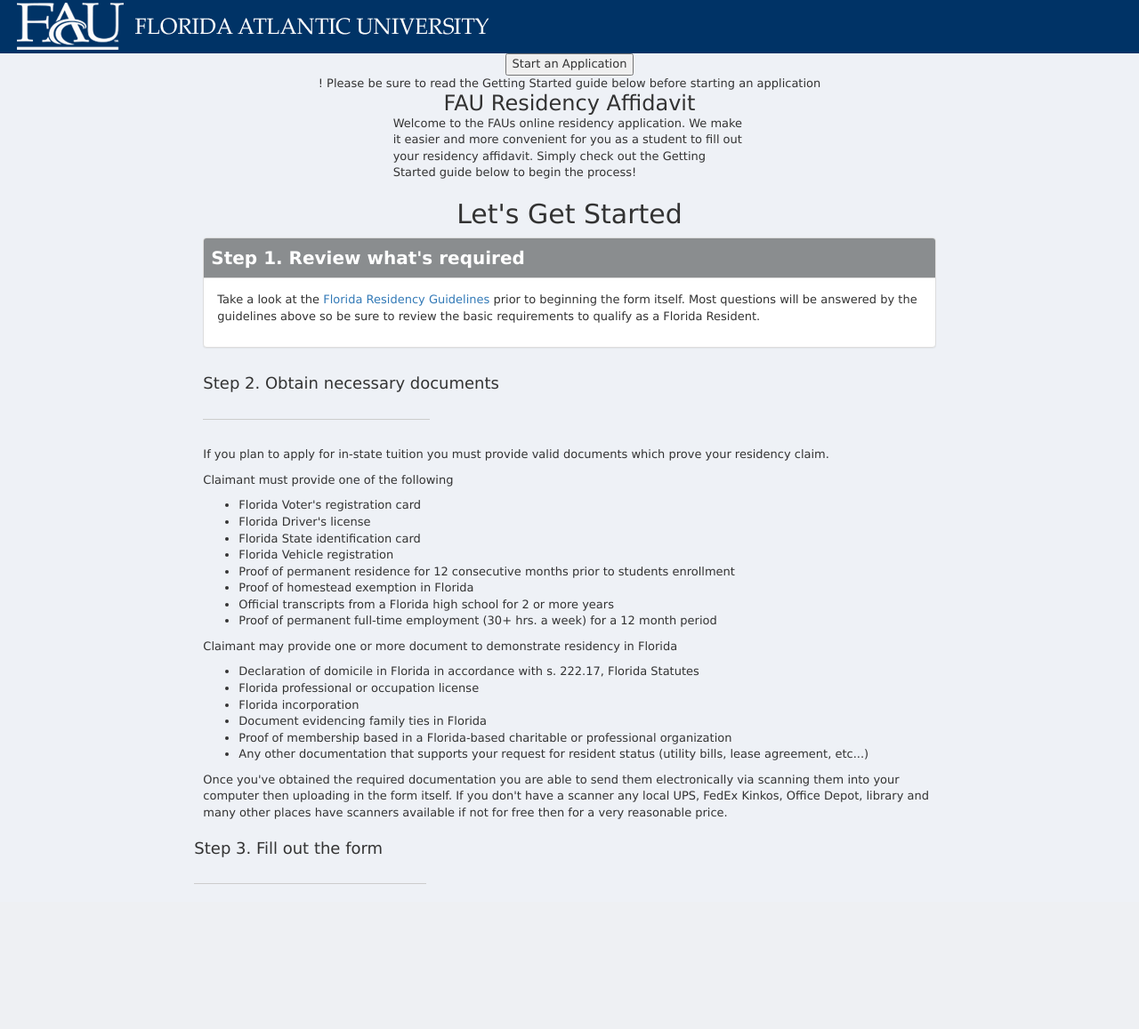
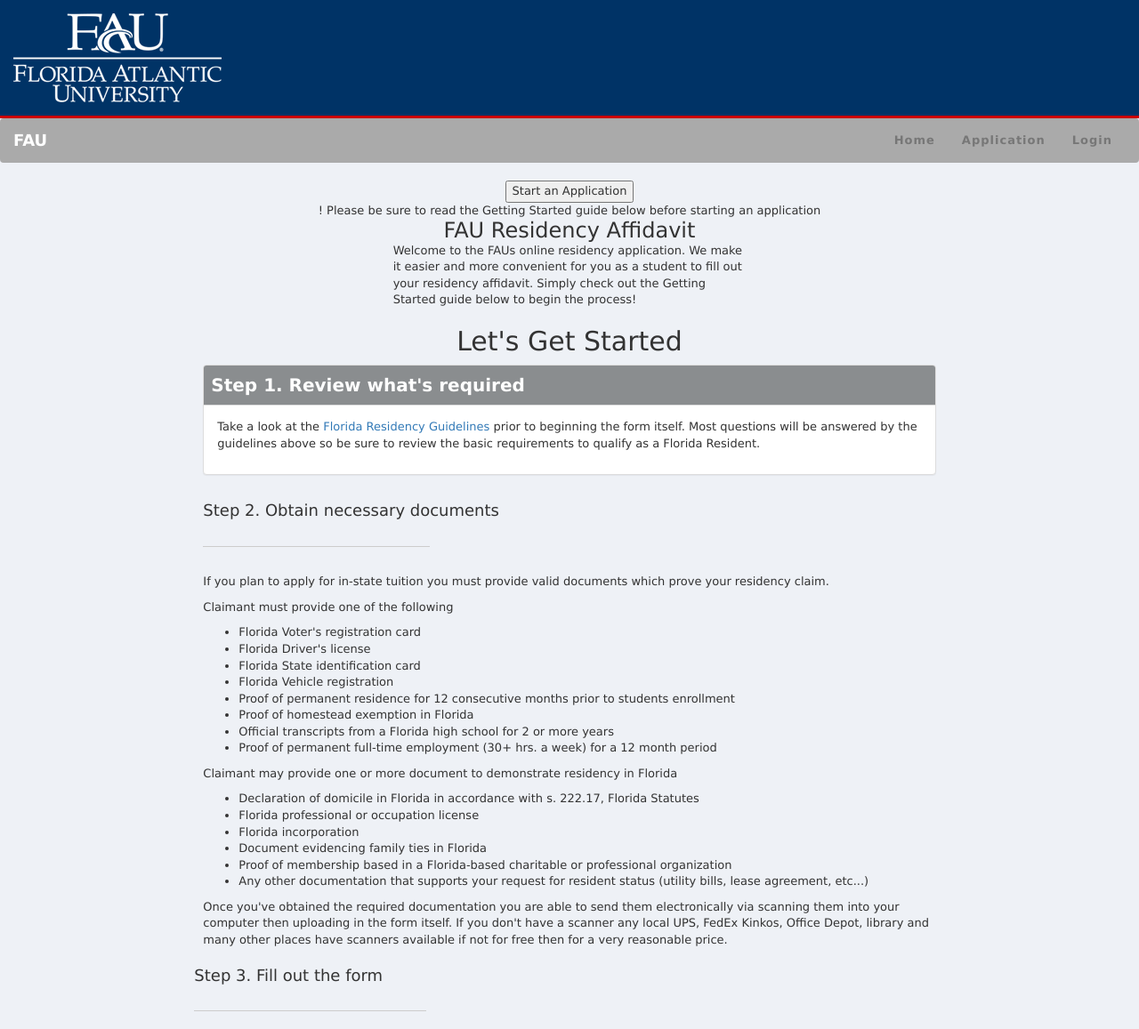
Before and after one commit to revanorion/CodeWarriors, a PHP site: page /Views/Home/Index.html in a window 1280 px wide. Shown: the whole page at 89% size. Before the commit the page ends 994 px from the top, so only its background shows below. Run offline with PHP 8.4, Linux system fonts and the light colour scheme; some libraries are stand-ins or nearby versions.

Commit message:
1. Fixed the home navbar
2. Created a template to be used for all pages
3. Added necessary changes to the main css file
4. Added the logo to images

```diff
--- a/Content/residency-custom-bootstrap.css
+++ b/Content/residency-custom-bootstrap.css
@@ -74,6 +74,64 @@ form {
 
 
 /*End of Panels*/
+
+/* For Header and Navbar DONT CHANGE */
+/* Navigation */
+.navbar-custom {
+    background: #AAAAAA;
+    font-weight: 700;
+    border: none
+}
+
+.navbar-custom a:focus {
+    outline: 0
+}
+
+.navbar-custom .navbar-nav {
+    letter-spacing: 1px
+}
+.navbar-custom .navbar-nav li a:focus,
+.navbar-custom .navbar-nav li a:active
+ {
+    background: #888;
+    color: white;
+}
+.navbar-custom .navbar-nav li:hover
+{
+	background-color: #888
+}
+
+#navtext{
+	color: white
+}
+.navbar-custom .navbar-toggle {
+    color: #fff;
+    text-transform: uppercase;
+    font-size: 10px;
+    border-color: #fff
+}
+header {
+    background-color: #036;
+    border-bottom: 3px solid #C00;
+    padding: 15px 0;
+    min-height: 90px;
+}
+@media screen and (max-width:767px) {
+    .row-offcanvas {
+    position: relative;
+    -webkit-transition: all .25s ease-out;
+    -moz-transition: all .25s ease-out;
+    transition: all .25s ease-out;
+}
+}@media only screen and (max-width:480px) {
+    #fau-header.pull-left  {
+    float:  none !important;
+    margin:  0 auto;
+}
+#sub-fau-header  {
+    margin:  0 auto;
+}
+/* End of Header & Navbar */
 
 /*Modify icon addon position */
 .inner-addon {
@@ -263,7 +321,7 @@ form {
 
 
 /*menu side bar*/
-.navbar-default .active { background:blue }
+.navbar-default .active { background-color: #AAAAAA }
 
 .navbar-default .navbar-nav > li > a:hover, .navbar-default .navbar-nav > li > a:focus {
     color: #000; /*Sets the text hover color on navbar*/
@@ -275,7 +333,6 @@ form {
 }
 
 .navbar-default {
-    background-color: #0f006f;
     border-color: #030033;
 }
 
@@ -283,14 +340,14 @@ form {
 .dropdown-menu > li > a:focus {
     color: #262626;
     text-decoration: none;
-    background-color: #66CCFF; /*change color of links in drop down here*/
+    background-color: #fff; /*change color of links in drop down here*/
 }
 
 .nav > li > a:hover,
 .nav > li > a:active,
 .nav > li > a:focus {
     text-decoration: none;
-    background-color: #8BC1E8 !important; /*change rollover cell color here*/
+    background-color: #888 !important; /*change rollover cell color here*/
 }
 
 .navbar-default .navbar-nav > li > a {
--- a/Views/Home/Index.html
+++ b/Views/Home/Index.html
@@ -5,10 +5,57 @@
     <link rel="stylesheet" type="text/css" href="../../Content/ResidencyBundle.css">
     <script src="../../Scripts/jquery-2.2.3.min.js" type="text/javascript"></script>
     <script src="../../Scripts/ResidencyBundle.js"></script>
+    <script src="http://netdna.bootstrapcdn.com/bootstrap/3.1.1/js/bootstrap.min.js"></script>
 </head>
 
 <body>
-    <div id="menuDiv"> <img src="../../Content/Images/fau-logo.png" /> </div>
+<!-- BEGINNING Leave this in every page -->
+	<header class="banner">
+      <div class="container">
+         <div class="row">
+            <div class="col-xs-12 col-sm-3">
+               <a href="/" class="header-logo" title="Florida Atlantic University">
+                  <img id="fau-header"
+                       class="img-responsive pull-left"
+                       src="../../Content/Images/fau-home-logo.png"/>
+               </a>
+            </div>
+         </div>
+      </div>
+    </header>
+         <!-- Navigation -->
+    <nav id="mainNav" class="navbar navbar-default  navbar-custom">
+        <div class="container">
+            <div class="navbar-header page-scroll">
+                <button type="button" class="navbar-toggle" data-toggle="collapse" data-target=".navbar-collapse">
+                    <span class="sr-only">Toggle navigation</span> Menu<i></i>
+                </button>
+                <a class="navbar-brand" id="navtext" href="#page-top">FAU</a>
+            </div>
+
+            <!-- Collect the nav links, forms, and other content for toggling -->
+            <div class="collapse navbar-collapse" id="bs-example-navbar-collapse-1">
+                <ul class="nav navbar-nav navbar-right">
+                    <li class="hidden">
+                        <a href="#home"></a>
+                    </li>
+                    <li class="page-scroll">
+                        <a href="#">Home</a>
+                    </li>
+                    <li class="page-scroll">
+                        <a href="#">Application</a>
+                    </li>
+                    <li class="page-scroll">
+                        <a href="#">Login</a>
+                    </li>
+                </ul>
+            </div>
+            <!-- /.navbar-collapse -->
+        </div>
+        <!-- /.container-fluid -->
+    </nav>
+<!-- END Leave this in every Page -->
+
     <div class="container-fluid body-content">
         <div class="row">
             <div class="col-md-4"></div>
```
Also changed, not shown: Views/Sandbox/template.html (added, +47 -0 lines), Content/Images/fau-home-logo.png (added), 3 other files.
